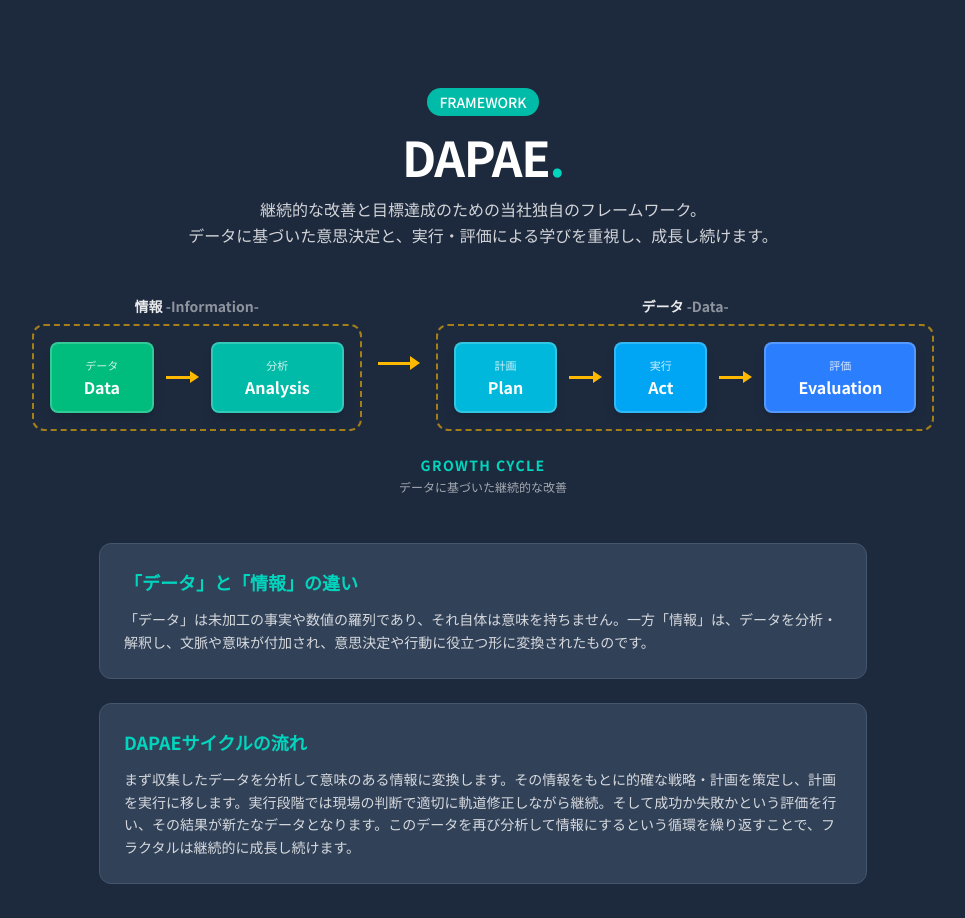
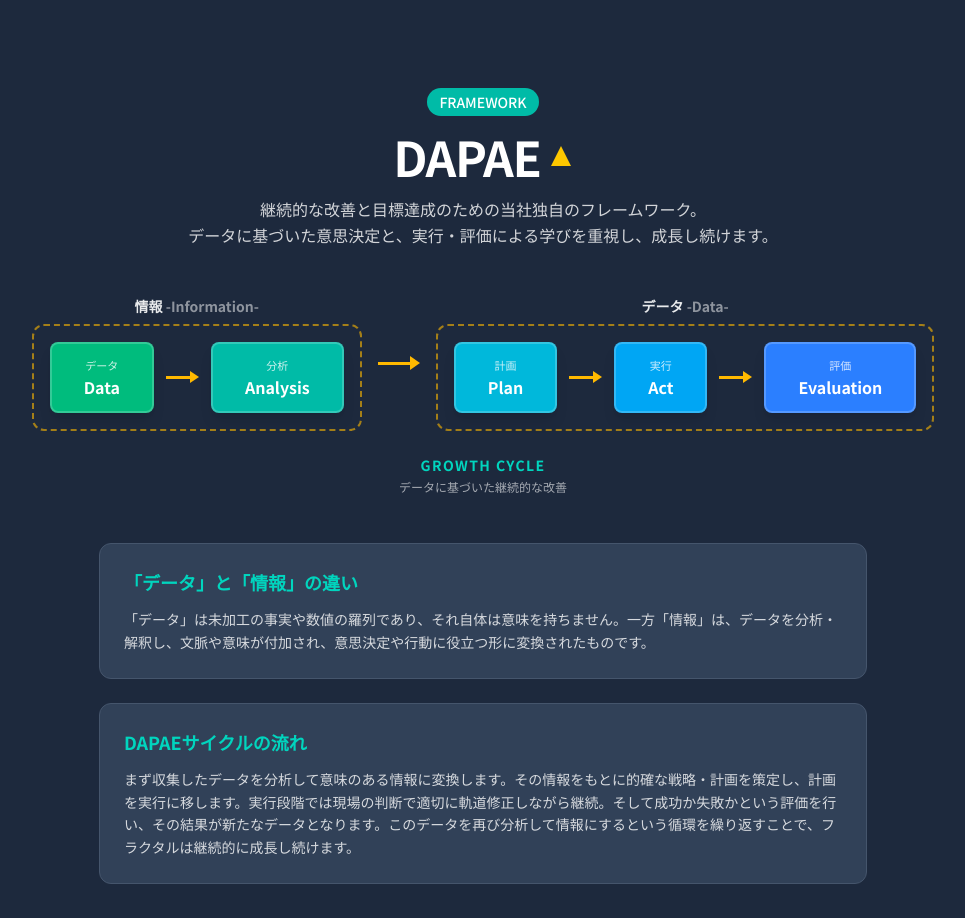
Before and after one commit to tasai-lab/fractal-hp, a Next.js app: page /about-fractal in a window 1280 px wide. Shown: the part 3920-4838 px from the top of the page, without its empty margins (157-1122 px from the left). Built offline with nearby package versions, Linux system fonts and the light colour scheme.

Commit message:
style: DAPAEのピリオドを黄色の三角形に変更

```diff
--- a/src/app/about-fractal/page.tsx
+++ b/src/app/about-fractal/page.tsx
@@ -385,8 +385,11 @@ export default function AboutFractalPage() {
           <span className="inline-block px-3 py-1 bg-teal-500 text-white rounded-full text-xs md:text-sm font-medium mb-3 md:mb-4">
             FRAMEWORK
           </span>
-          <h3 className="text-2xl md:text-5xl font-bold mb-3 md:mb-4 tracking-tight">
-            DAPAE<span className="text-teal-400">.</span>
+          <h3 className="text-2xl md:text-5xl font-bold mb-3 md:mb-4 tracking-tight flex items-center justify-center gap-2">
+            DAPAE
+            <svg className="w-4 h-4 md:w-6 md:h-6 text-yellow-400" viewBox="0 0 24 24" fill="currentColor">
+              <polygon points="12,2 22,22 2,22" />
+            </svg>
           </h3>
           <p className="text-white/80 max-w-2xl mx-auto text-xs md:text-base leading-relaxed px-4 whitespace-pre-line">
             {aboutData.dapae.description}
```
